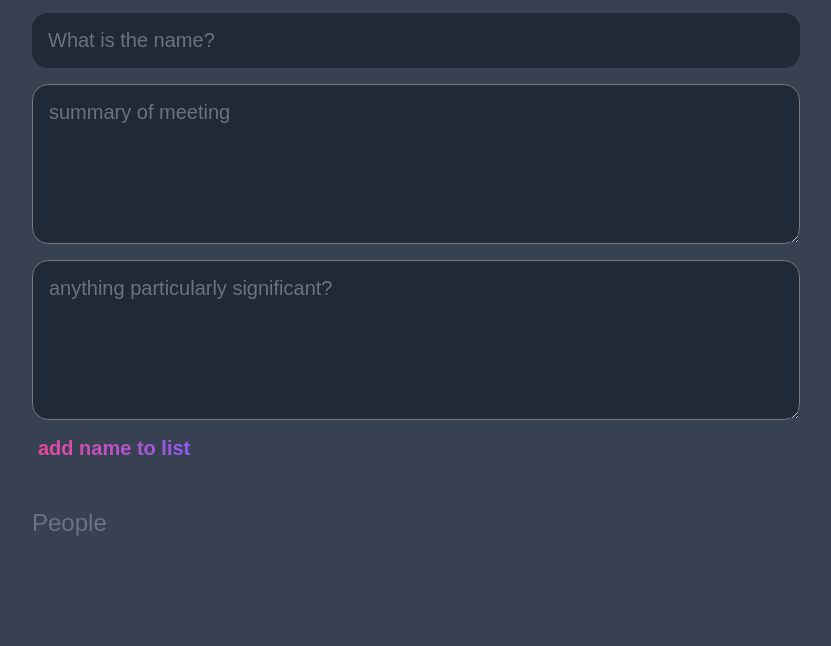
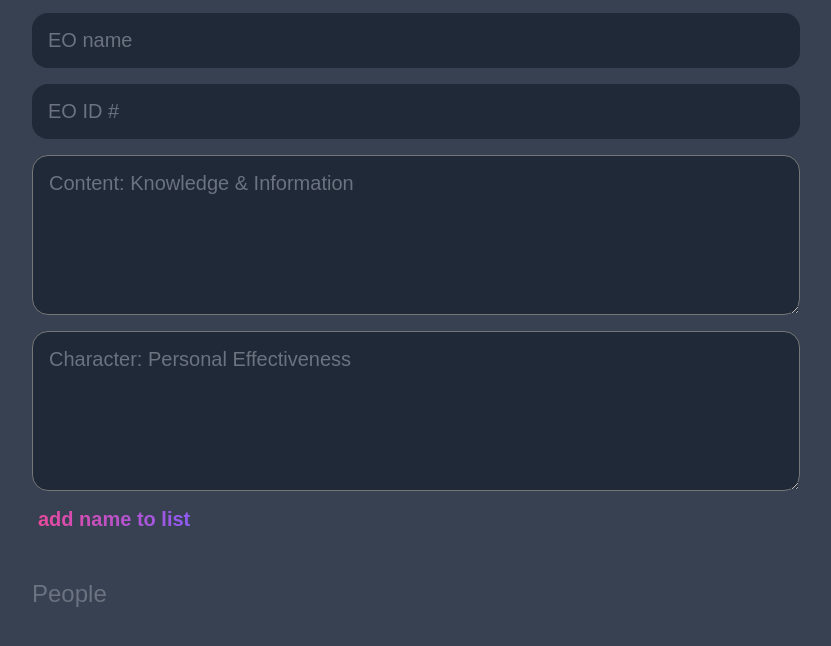
Before and after one commit to oagrawal/peoplelist, a plain HTML site: page index.html in a window 1280 px wide. Shown: the part 80-726 px from the top of the page, without its empty margins (224-1055 px from the left). Drawn offline with Linux system fonts and the light colour scheme.

Commit message:
added Sr. Mares changes with ID

```diff
--- a/index.html
+++ b/index.html
@@ -18,20 +18,26 @@
                 name = "content"
                 id="new-task-input"
                 class = "task-inputs"
-                placeholder="What is the name?"/>
+                placeholder="EO name"/>
+            <input
+                type="text"
+                name = "id"
+                id="new-task-input2"
+                class = "task-inputs"
+                placeholder="EO ID #"/>
             <textarea
                 type="text"
                 name = "meetingdetails"
                 id="new-task-input2"
                 class = "task-inputs bigboxes"
 
-                placeholder="summary of meeting"></textarea>
+                placeholder="Content: Knowledge & Information"></textarea>
             <textarea
                 type="text"
                 name = "meetingdetails2"
                 id="new-task-input3"
                 class = "task-inputs bigboxes"
-                placeholder="anything particularly significant?"></textarea>
+                placeholder="Character: Personal Effectiveness"></textarea>
             <input
                 type="submit"
                 id="new-task-submit"
```
